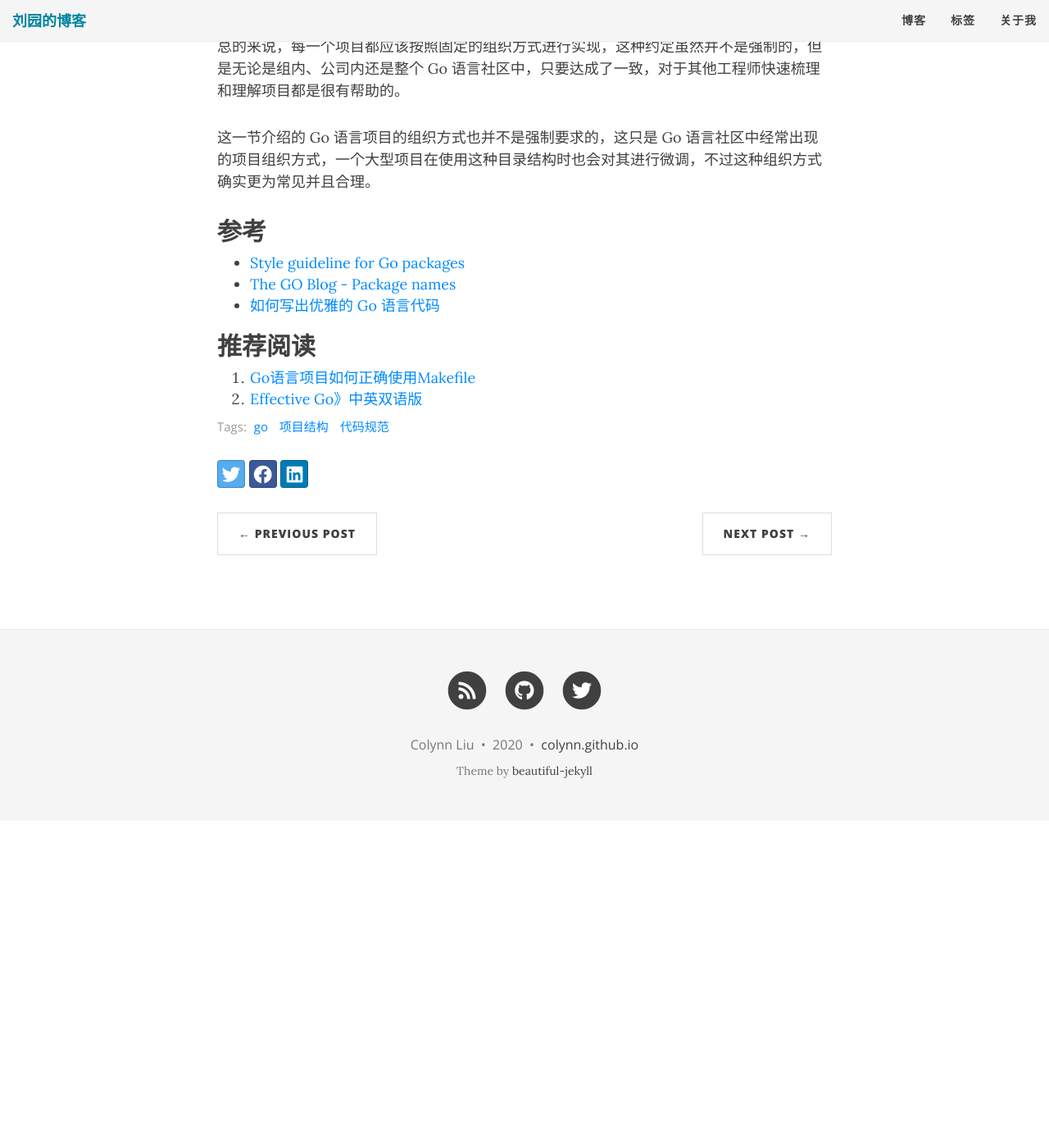
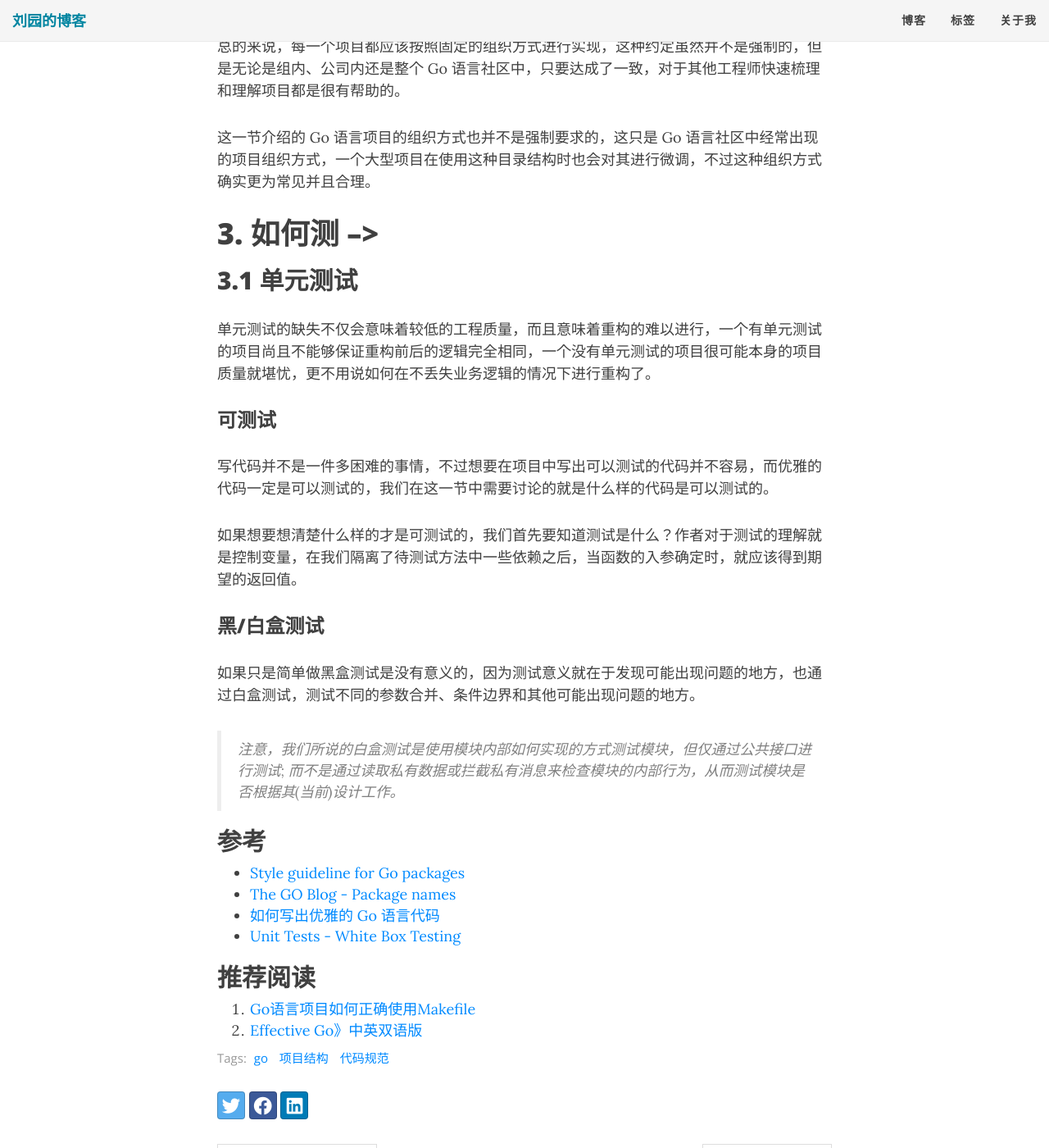
Before and after one commit to colynn/colynn.github.io, a Jekyll site: the page built from _posts/2020-03-29-golang-101.md, in a window 1280 px wide and 1400 px high, scrolled down 5465 px. Shown: the whole window at 82% size. Built offline with Jekyll 4.4.1, drawn with Linux system fonts in a browser that asks for light colours; nearby versions of some CDN libraries; comment, search, counter and statistics services are not loaded; before the commit the page ends 6466 px from its top, so only the background shows below that.

Commit message:
golang 101 white box testing

```diff
--- a/_posts/2020-03-29-golang-101.md
+++ b/_posts/2020-03-29-golang-101.md
@@ -161,8 +161,21 @@ api
 
 <!-- ## 2.4 面向接口 -->
 
-<!-- # 3. 如何测 -->
-<!-- ## 3.1 单元测试 -->
+# 3. 如何测 -->
+## 3.1 单元测试
+
+单元测试的缺失不仅会意味着较低的工程质量，而且意味着重构的难以进行，一个有单元测试的项目尚且不能够保证重构前后的逻辑完全相同，一个没有单元测试的项目很可能本身的项目质量就堪忧，更不用说如何在不丢失业务逻辑的情况下进行重构了。
+
+### 可测试
+写代码并不是一件多困难的事情，不过想要在项目中写出可以测试的代码并不容易，而优雅的代码一定是可以测试的，我们在这一节中需要讨论的就是什么样的代码是可以测试的。
+
+如果想要想清楚什么样的才是可测试的，我们首先要知道测试是什么？作者对于测试的理解就是控制变量，在我们隔离了待测试方法中一些依赖之后，当函数的入参确定时，就应该得到期望的返回值。
+
+### 黑/白盒测试
+
+如果只是简单做黑盒测试是没有意义的，因为测试意义就在于发现可能出现问题的地方，也通过白盒测试，测试不同的参数合并、条件边界和其他可能出现问题的地方。
+
+> 注意，我们所说的白盒测试是使用模块内部如何实现的方式测试模块，但仅通过公共接口进行测试; 而不是通过读取私有数据或拦截私有消息来检查模块的内部行为，从而测试模块是否根据其(当前)设计工作。
 
 <!-- ## 3.2 Mock -->
 
@@ -170,6 +183,7 @@ api
 * [Style guideline for Go packages](https://rakyll.org/style-packages/)
 * [The GO Blog - Package names](https://blog.golang.org/package-names)
 * [如何写出优雅的 Go 语言代码](https://draveness.me/golang-101)
+* [Unit Tests - White Box Testing](http://devmethodologies.blogspot.com/2013/11/unit-tests-white-box-testing.html)
 
 
 ## 推荐阅读
```
Also changed, not shown: other parts of _posts/2020-03-29-golang-101.md (+1 -1 lines).
